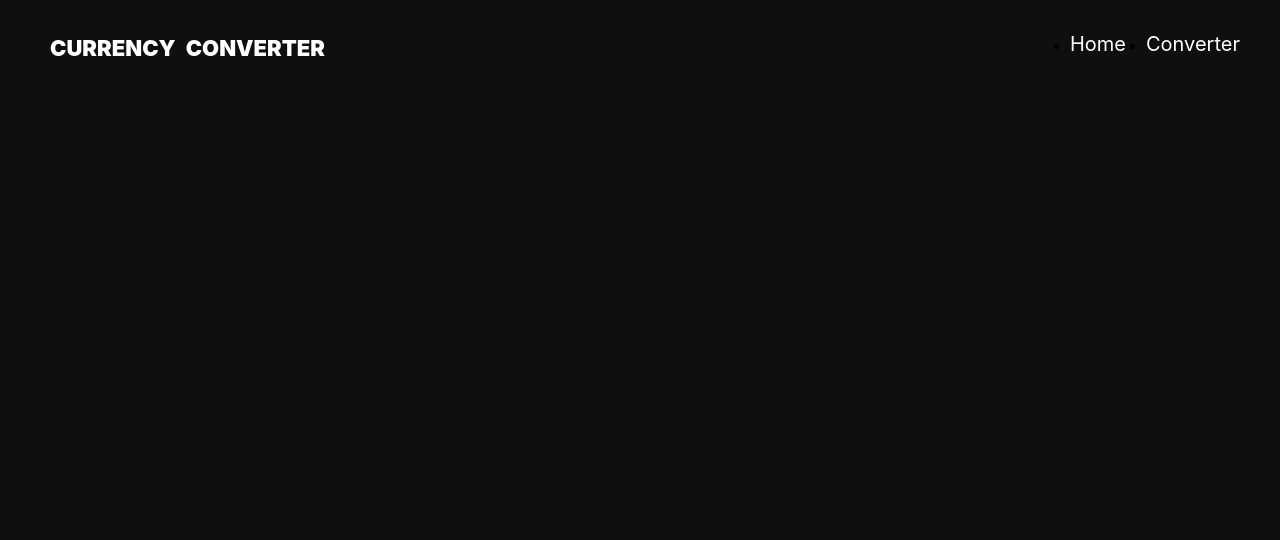
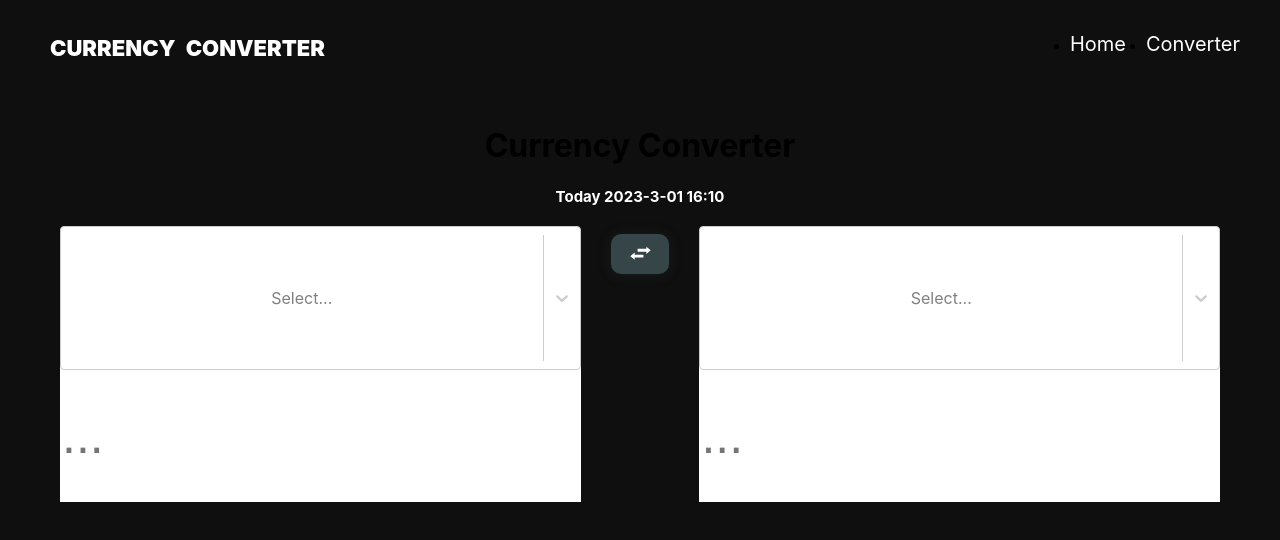
Before and after one commit to 1andau/react-converter, a React (Create React App) app: page / in a window 1280 px wide. Shown: the top 540 px of the page. Built offline with nearby package versions, Linux system fonts and the light colour scheme.

Commit message:
added moment, updated design

```diff
--- a/package.json
+++ b/package.json
@@ -10,10 +10,11 @@
     "@types/node": "^16.18.12",
     "@types/react": "^18.0.28",
     "@types/react-dom": "^18.0.11",
+    "moment": "^2.29.4",
     "react": "^18.2.0",
     "react-dom": "^18.2.0",
     "react-scripts": "5.0.1",
-    "tailwindcss": "^3.2.7",
+    "react-select": "^5.7.0",
     "typescript": "^4.9.5",
     "web-vitals": "^2.1.4"
   },
--- /dev/null
+++ b/postcss.config.js
@@ -0,0 +1,6 @@
+module.exports = {
+  plugins: {
+    tailwindcss: {},
+    autoprefixer: {},
+  },
+}
--- a/src/App.tsx
+++ b/src/App.tsx
@@ -6,6 +6,9 @@ function App() {
   return (
     <div className="App">
       <Home />
+
+
+
     </div>
   );
 }
--- a/src/pages/Home.tsx
+++ b/src/pages/Home.tsx
@@ -1,11 +1,88 @@
 import React from 'react';
 import Header from '../components/Header';
+import './home.scss';
+import Select from 'react-select';
+import moment from 'moment'
 
-const Home = () => {
+
+const options = [
+  { value: 'chocolate', label: 'Chocolate' },
+  { value: 'strawberry', label: 'Strawberry' },
+  { value: 'vanilla', label: 'Vanilla' },
+  { value: 'chocolate', label: 'Chocolate' },
+  { value: 'strawberry', label: 'Strawberry' },
+  { value: 'vanilla', label: 'Vanilla' },
+];
+
+
+
+const Home = () =>  {
+
+  const [selectedOption, setSelectedOption] = React.useState(null);
+
+
+
+
   return (
     <div>
       <Header />
-    </div>
+<div className='mainPage'>
+
+<div className="containerHome">
+  <h1>Currency Converter</h1>
+
+  <h2 className="moment">{'Today ' + moment().format('Y-M-DD HH:mm')}</h2>
+
+<div className="selectersContainer">
+<div className="leftBlock">
+<Select
+className="select"
+        defaultValue={selectedOption}
+        options={options}
+      />
+
+
+
+<input placeholder='...'  type="text"/>
+</div>
+
+
+    <button className="btn" id="swap" title="Swap Country">
+    <svg width="35" height="35" viewBox="0 0 24 24" fill="none" xmlns="http://www.w3.org/2000/svg">
+      <path d="M16 13V11.5H10V9.5H16V8L19 10.5L16 13Z" fill="currentColor" />
+      <path d="M8 17V15.5H14V13.5H8V12L5 14.5L8 17Z" fill="currentColor" />
+    </svg>
+  </button>
+
+
+<div className="rightBlock">
+<Select
+        defaultValue={selectedOption}
+        options={options}
+      />
+
+
+<input placeholder='...' type="text"/>
+</div>
+</div>
+
+
+
+
+
+
+
+  </div>
+  {/* <button className="btn" id="btn">Converter</button>
+  <small id="errorMSG"></small>
+  <small id="info"></small> */}
+
+</div>
+
+</div>
+
+
+
   );
 };
 
--- /dev/null
+++ b/src/pages/home.scss
@@ -0,0 +1,94 @@
+ .mainPage {
+   display: flex;
+   justify-content: center;
+   padding: 30px 30px 30px 30px;
+
+ }
+
+ .containerHome {
+   width: 100%;
+   text-align: center;
+
+   .moment{
+    color: white;
+    font-size: 15px;
+    margin: 20px 20px 20px 20px;
+   }
+
+   .selectersContainer {
+     display: flex;
+
+
+     input {
+       width: 99.3%;
+height: 130px;
+border: none;
+font-size: 50px;
+
+     }
+
+
+     .btn {
+       width: 10%;
+       height: 40px;
+       background: #364547;
+       color: white;
+       border-radius: 10px;
+       border: none;
+       cursor: pointer;
+       font-size: 1em;
+       margin: 0.5em 0;
+       box-shadow: 0px 1px 13px rgb(54 69 71 / 25%);
+
+
+       #swap {
+         background: #099F1B;
+         margin: 10px auto;
+         max-width: 40px;
+         text-align: center;
+         height: auto;
+         vertical-align: middle;
+         display: block;
+         padding: 1px 0px;
+         box-shadow: 0px 1px 13px rgb(8 135 23 / 23%);
+       }
+     }
+
+
+
+
+
+     .leftBlock {
+       margin: 0px 30px 30px 30px;
+       width: 100%;
+border-radius: 10px;
+height: 200px;
+
+background-color: white;
+
+
+
+     }
+
+
+     .rightBlock {
+       margin: 0px 30px 30px 30px;
+       height: 200px;
+       width: 100%;
+       border-radius: 10px;
+
+       background-color: white;
+
+
+
+
+
+     }
+
+   }
+
+
+
+
+
+ }
```
Also changed, not shown: src/pages/select.tsx (added, +34 -0 lines), tailwind.config.js (added, +10 -0 lines), 1 other file (tests, documents, lock files or other folders).
